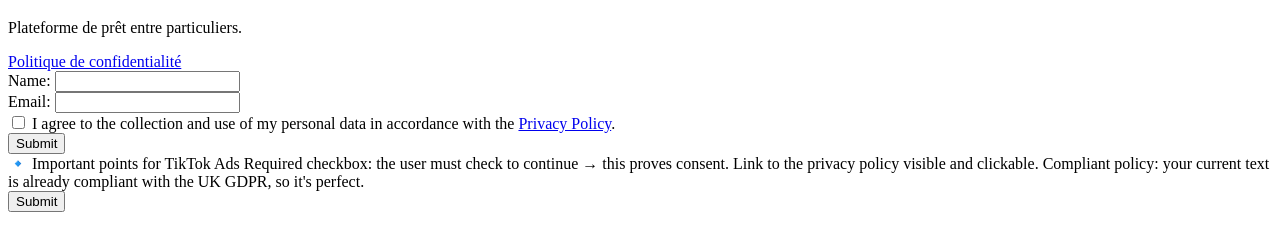
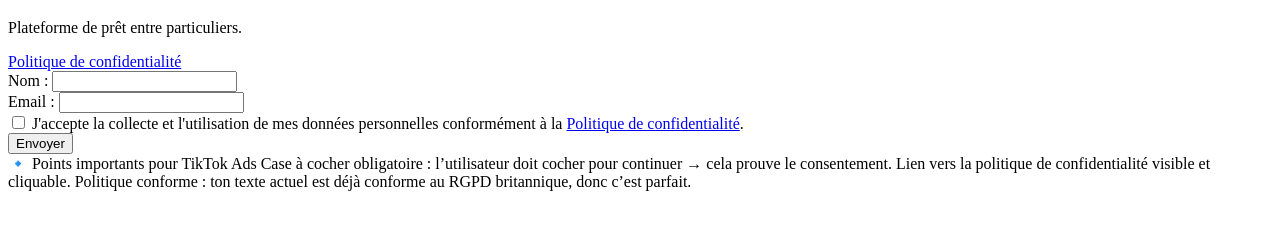
Before and after one commit to ballarelaetitia/p2p-finance-pro, a plain HTML site: page index.html in a window 1280 px wide. Shown: the part 61-312 px from the top of the page. Drawn offline with Linux system fonts and the light colour scheme.

Commit message:
Translate form labels and messages to French

```diff
--- a/index.html
+++ b/index.html
@@ -16,46 +16,28 @@
 </body>
 </html>
 <form action="/submit-form" method="POST">
+  <label>
+    Nom :
+    <input type="text" name="nom" required>
+  </label>
+  <br>
+  <label>
+    Email :
+    <input type="email" name="email" required>
+  </label>
+  <br>
+  <label>
+    <input type="checkbox" name="consentement" required>
+    J'accepte la collecte et l'utilisation de mes données personnelles
+    conformément à la
+    <a href="/politique-de-confidentialite.html">Politique de confidentialité</a>.
+  </label>
+  <br>
+  <button type="submit">Envoyer</button>
+</form>
+🔹 Points importants pour TikTok Ads
+Case à cocher obligatoire : l’utilisateur doit cocher pour continuer → cela prouve le consentement.
 
-<label>
-Name:
+Lien vers la politique de confidentialité visible et cliquable.
 
-<input type="text" name="nom" required>
-
-</label>
-
-<br>
-
-<label>
-Email:
-
-<input type="email" name="email" required>
-
-</label>
-
-<br>
-
-<label>
-<input type="checkbox" name="consent" required>
-I agree to the collection and use of my personal data
-in accordance with the
-
-<a href="/politique-de-confidentialite.html">Privacy Policy</a>.
-
-</label>
-<br>
-<button type="submit">Submit</button>
-
-</form>
-🔹 Important points for TikTok Ads
-Required checkbox: the user must check to continue → this proves consent.
-
-Link to the privacy policy visible and clickable.
-
-Compliant policy: your current text is already compliant with the UK GDPR, so it's perfect.
-
-<br>
-
-<button type="submit">Submit</button>
-
-</form>
+Politique conforme : ton texte actuel est déjà conforme au RGPD britannique, donc c’est parfait.
```
